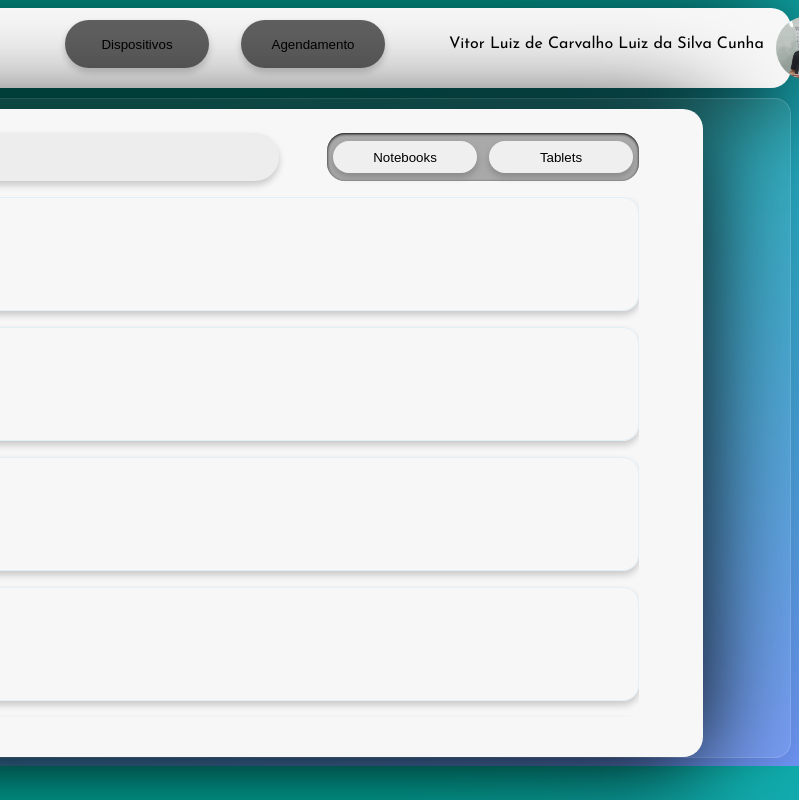
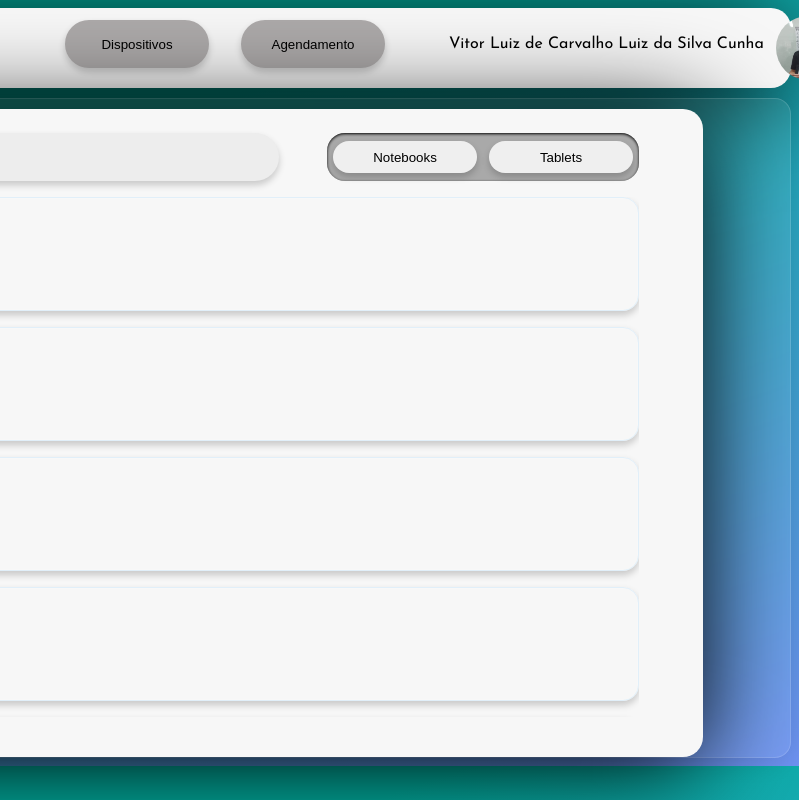
Before and after one commit to favrico/Projeto-SOSi, a plain HTML site: page FrontEnd/Dispositivos/indexD.html in a window 1280 px wide. In both pictures the pointer is over the button "Agendamento". Shown: the top 800 px of the page, 481-1280 px from the left. Drawn offline with Linux system fonts and the light colour scheme; a web font is replaced by a local one.

Commit message:
atualiza css

```diff
--- a/FrontEnd/Agendamentos/styleA.css
+++ b/FrontEnd/Agendamento/styleA.css
@@ -55,12 +55,12 @@ header{
 }
 
 .buttonA {
-    background-color: rgba(96, 96, 96, 1);
+    background-color:rgb(173, 170, 170);
     color: rgb(0, 0, 0);
     border-radius: 30px;
     height: 6vh;
     width: 18vh;
-    border: rgba(96, 96, 96, 1);
+    border: rgb(173, 170, 170);
     box-shadow: rgba(0, 0, 0, 0.192) 0px 4px 7px;
     margin-left: 2vh;
     margin-right: 2vh;
@@ -71,7 +71,7 @@ header{
 
 .buttonA:hover{
     cursor: pointer;
-    background-color: rgba(96, 96, 96, 1);
+    background-color:rgb(173, 170, 170);
 }
 
 .buttonD {
@@ -91,7 +91,7 @@ header{
 
 .buttonD:hover{
     cursor: pointer;
-    background-color: rgba(96, 96, 96, 1);
+    background-color: rgb(173, 170, 170);
 }
 
 .risoli {
--- a/FrontEnd/Dispositivos/styleD.css
+++ b/FrontEnd/Dispositivos/styleD.css
@@ -34,16 +34,15 @@ header{
 
 .buttonA:hover{
     cursor: pointer;
-    background-color: rgba(96, 96, 96, 1);
+    background-color: rgb(173, 170, 170);
 }
-
 .buttonD {
-    background-color: rgba(96, 96, 96, 1);
+    background-color:rgb(173, 170, 170);
     color: rgb(0, 0, 0);
     border-radius: 30px;
     height: 6vh;
     width: 18vh;
-    border: rgba(96, 96, 96, 1);
+    border: rgb(173, 170, 170);
     box-shadow: rgba(0, 0, 0, 0.192) 0px 4px 7px;
     margin-left: 2vh;
     margin-right: 2vh;
@@ -54,7 +53,7 @@ header{
 
 .buttonD:hover{
     cursor: pointer;
-    background-color: rgba(96, 96, 96, 1);
+    background-color:rgb(173, 170, 170);
 }
 
 
@@ -163,7 +162,7 @@ header{
 
 .button2:hover{
     cursor: pointer;
-    background-color: rgba(96, 96, 96, 1);
+    background-color:rgb(173, 170, 170);
 }
 
 .disp{
--- a/FrontEnd/Main/styleM.css
+++ b/FrontEnd/Main/styleM.css
@@ -72,7 +72,7 @@ header{
 
 .buttonA:hover{
     cursor: pointer;
-    background-color: rgba(96, 96, 96, 1);
+    background-color:rgb(173, 170, 170);
 }
 
 .buttonD {
@@ -92,7 +92,7 @@ header{
 
 .buttonD:hover{
     cursor: pointer;
-    background-color: rgba(96, 96, 96, 1);
+    background-color:rgb(173, 170, 170);
 }
 .risoli {
     background-color: rgba(237, 237, 237, 1);
@@ -185,6 +185,5 @@ header{
 .bm:hover{
 
  cursor: pointer;
-    background-color: rgba(96, 96, 96, 1);
-
+    background-color:rgb(173, 170, 170);
 }
--- a/FrontEnd/Perfil/styleP.css
+++ b/FrontEnd/Perfil/styleP.css
@@ -71,7 +71,7 @@ header{
 
 .buttonA:hover{
     cursor: pointer;
-    background-color: rgba(96, 96, 96, 1);
+    background-color:rgb(173, 170, 170);
 }
 
 .buttonD {
@@ -91,7 +91,7 @@ header{
 
 .buttonD:hover{
     cursor: pointer;
-    background-color: rgba(96, 96, 96, 1);
+    background-color:rgb(173, 170, 170);
 }
 .risoli {
     background-color: rgba(237, 237, 237, 1);
```
Also changed, not shown: FrontEnd/Main/indexM.html (+1 -1 lines), FrontEnd/Agendamento/indexA.html (renamed from FrontEnd/Agendamentos/indexA.html).
